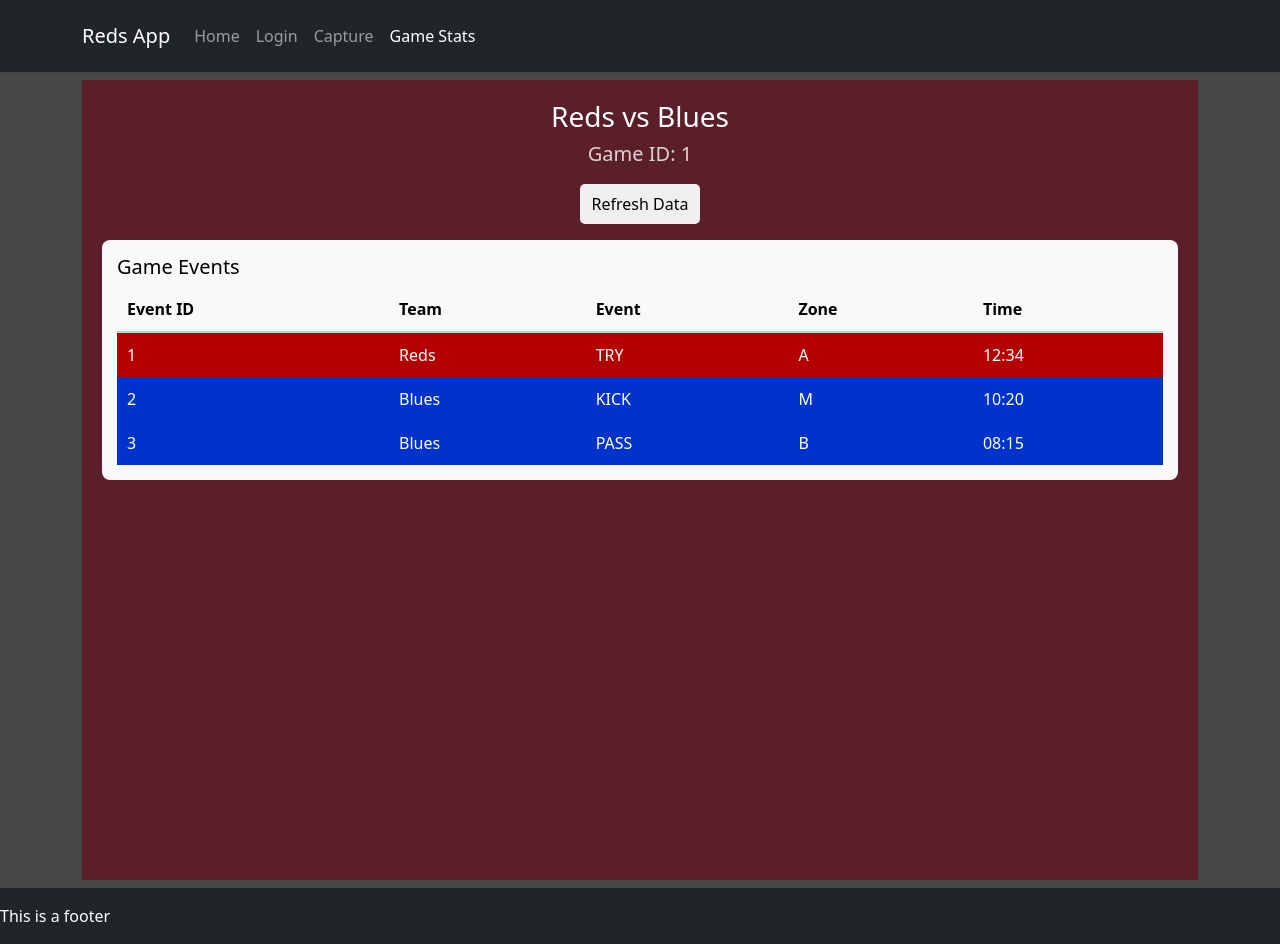
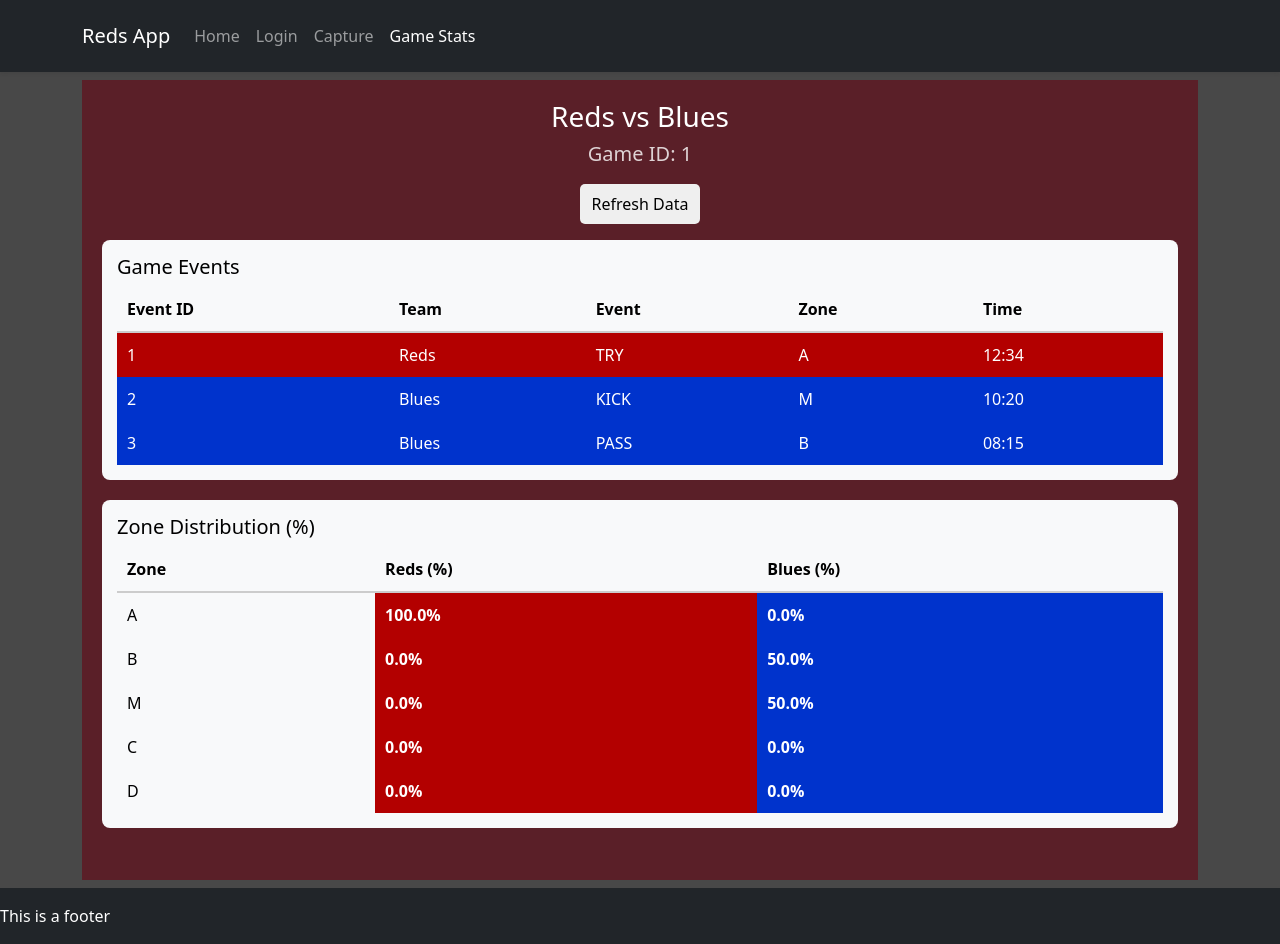
Before and after one commit to VmiteOCE/IFB398-T125, a React (Vite) app in the folder client-application/: page /game-events in a window 1280 px wide. Built offline with nearby package versions, Linux system fonts and the light colour scheme.

Commit message:
Zone percentage table added

```diff
--- a/client-application/src/pages/GameEventsPage.jsx
+++ b/client-application/src/pages/GameEventsPage.jsx
@@ -86,6 +86,52 @@ const GameEventsPage = () => {
     teams.length >= 2
       ? `${teams[0]} vs ${teams[1]}`
       : teams[0] || "Game";
+
+
+
+  // --- ZONE ANALYTICS LOGIC ---
+
+  const zones = ["A", "B", "M", "C", "D"];
+
+  const redsEvents = data.filter(
+    (e) => e.team_id?.toLowerCase() === "reds"
+  );
+
+  const bluesEvents = data.filter(
+    (e) => e.team_id?.toLowerCase() !== "reds"
+  );
+
+  // Count zones
+  const countZones = (events) => {
+    const counts = {};
+    zones.forEach((z) => (counts[z] = 0)); // ensure all zones exist
+
+    events.forEach((event) => {
+      const zone = event.zone_id;
+      if (counts[zone] !== undefined) {
+        counts[zone]++;
+      }
+    });
+
+    return counts;
+  };
+
+  const redZoneCounts = countZones(redsEvents);
+  const blueZoneCounts = countZones(bluesEvents);
+
+  // Convert to percentages
+  const zoneStats = zones.map((zone) => {
+    const redTotal = redsEvents.length || 1;
+    const blueTotal = bluesEvents.length || 1;
+
+    return {
+      zone,
+      redPercent: (redZoneCounts[zone] / redTotal) * 100,
+      bluePercent: (blueZoneCounts[zone] / blueTotal) * 100,
+    };
+  });
+
+
 
   return (
     <Container
@@ -189,6 +235,63 @@ const GameEventsPage = () => {
           </table>
         )}
       </div>
+
+
+      {/* ZONE ANALYTICS */}
+      <div
+        style={{
+          marginTop: "20px",
+          background: "#f8f9fa",
+          color: "black",
+          padding: "15px",
+          borderRadius: "8px",
+        }}
+      >
+        <h5>Zone Distribution (%)</h5>
+
+        <table style={{ borderCollapse: "collapse", width: "100%" }}>
+          <thead>
+            <tr>
+              <th style={styles.header}>Zone</th>
+              <th style={styles.header}>Reds (%)</th>
+              <th style={styles.header}>Blues (%)</th>
+            </tr>
+          </thead>
+          <tbody>
+            {zoneStats.map(({ zone, redPercent, bluePercent }) => (
+              <tr key={zone}>
+                <td style={styles.cell}>{zone}</td>
+
+                {/* REDS COLUMN */}
+                <td
+                  style={{
+                    ...styles.cell,
+                    backgroundColor: "#b30000",
+                    color: "white",
+                    fontWeight: "bold",
+                  }}
+                >
+                  {redPercent.toFixed(1)}%
+                </td>
+
+                {/* BLUES COLUMN */}
+                <td
+                  style={{
+                    ...styles.cell,
+                    backgroundColor: "#0033cc",
+                    color: "white",
+                    fontWeight: "bold",
+                  }}
+                >
+                  {bluePercent.toFixed(1)}%
+                </td>
+              </tr>
+            ))}
+          </tbody>
+        </table>
+      </div>
+
+
     </Container>
   );
 };
```
